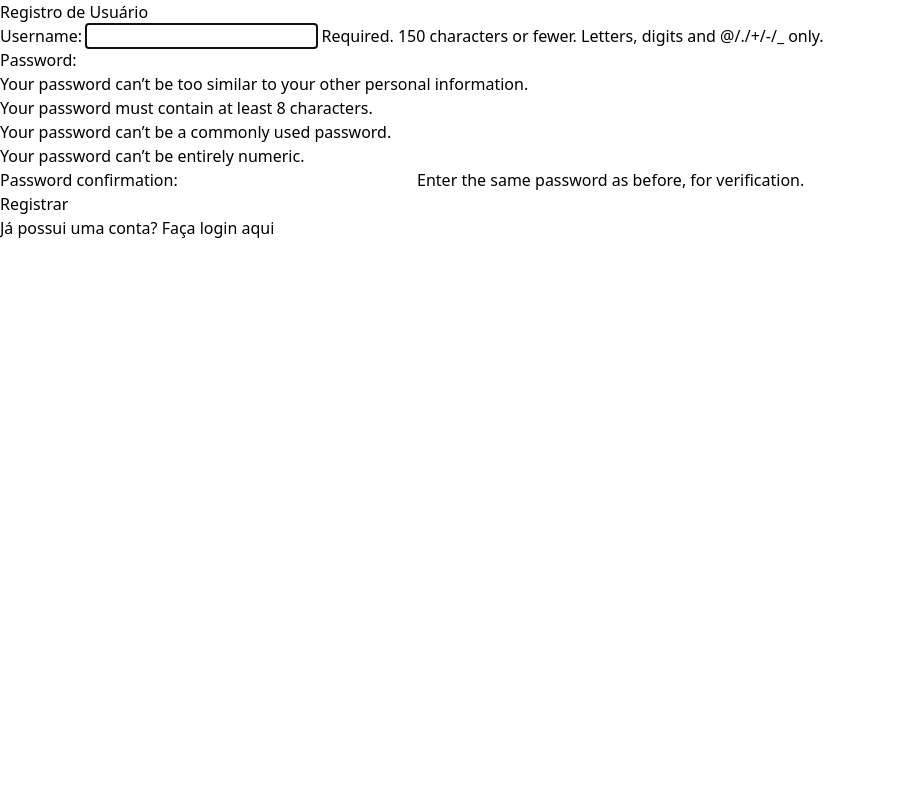
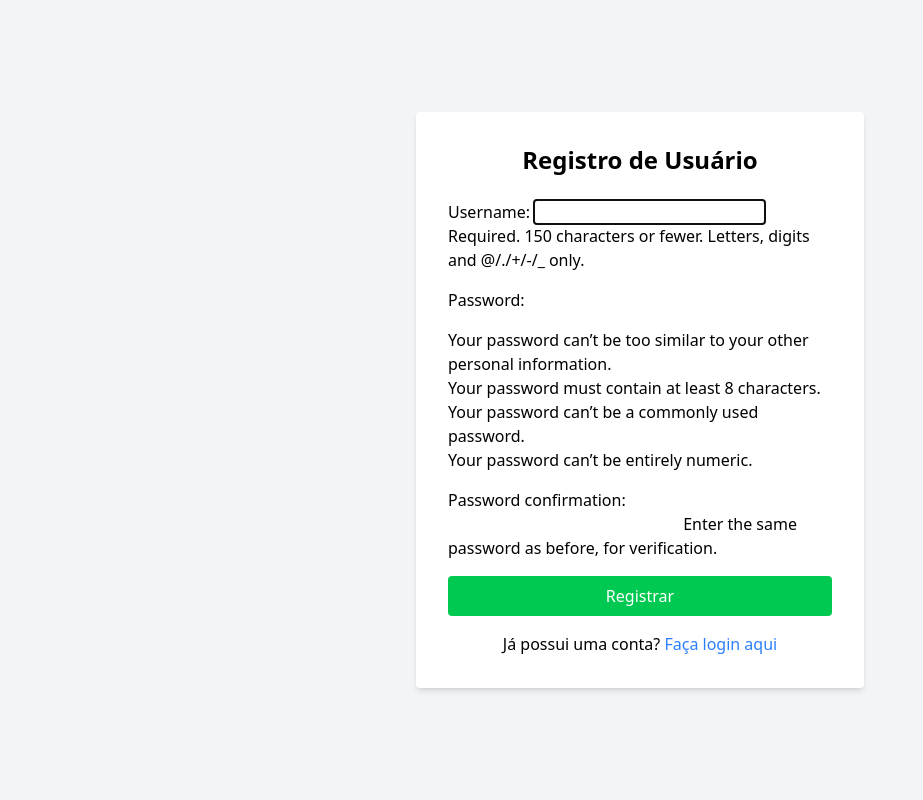
Before and after one commit to GabrielCabral4/DjangoCrud, a Django app: page /accounts/register/ in a window 1280 px wide. Shown: the whole page, without its empty margins (0-923 px from the left). Run offline with Django 5.2, Linux system fonts and the light colour scheme; style sheets or scripts are compiled from the project's sources.

Commit message:
Aplicando estilo para página de login e registro

```diff
--- a/tarefas/templates/registration/register.html
+++ b/tarefas/templates/registration/register.html
@@ -1,5 +1,4 @@
 {% load static %}
-
 <!DOCTYPE html>
 <html lang="pt-br">
 <head>
@@ -7,13 +6,22 @@
     <title>Registro</title>
     <link href="{% static 'tarefas/css/style.css' %}" rel="stylesheet">
 </head>
-<body>
-    <h1>Registro de Usuário</h1>
-    <form method="post">
-        {% csrf_token %}
-        {{ form.as_p }}
-        <button type="submit">Registrar</button>
-    </form>
-    <p>Já possui uma conta? <a href="{% url 'login' %}">Faça login aqui</a></p>
+<body class="bg-gray-100 flex items-center justify-center min-h-screen">
+    <div class="bg-white p-8 rounded shadow-md w-full max-w-md">
+        <h1 class="text-2xl font-bold mb-6 text-center">Registro de Usuário</h1>
+        <form method="post" class="space-y-4">
+            {% csrf_token %}
+            {{ form.as_p }}
+            <button type="submit" class="w-full bg-green-500 hover:bg-green-600 text-white py-2 px-4 rounded">
+                Registrar
+            </button>
+        </form>
+        <p class="mt-4 text-center">
+            Já possui uma conta?
+            <a href="{% url 'login' %}" class="text-blue-500 hover:underline">
+                Faça login aqui
+            </a>
+        </p>
+    </div>
 </body>
 </html>
```
Also changed, not shown: tarefas/templates/registration/login.html (+17 -8 lines).
